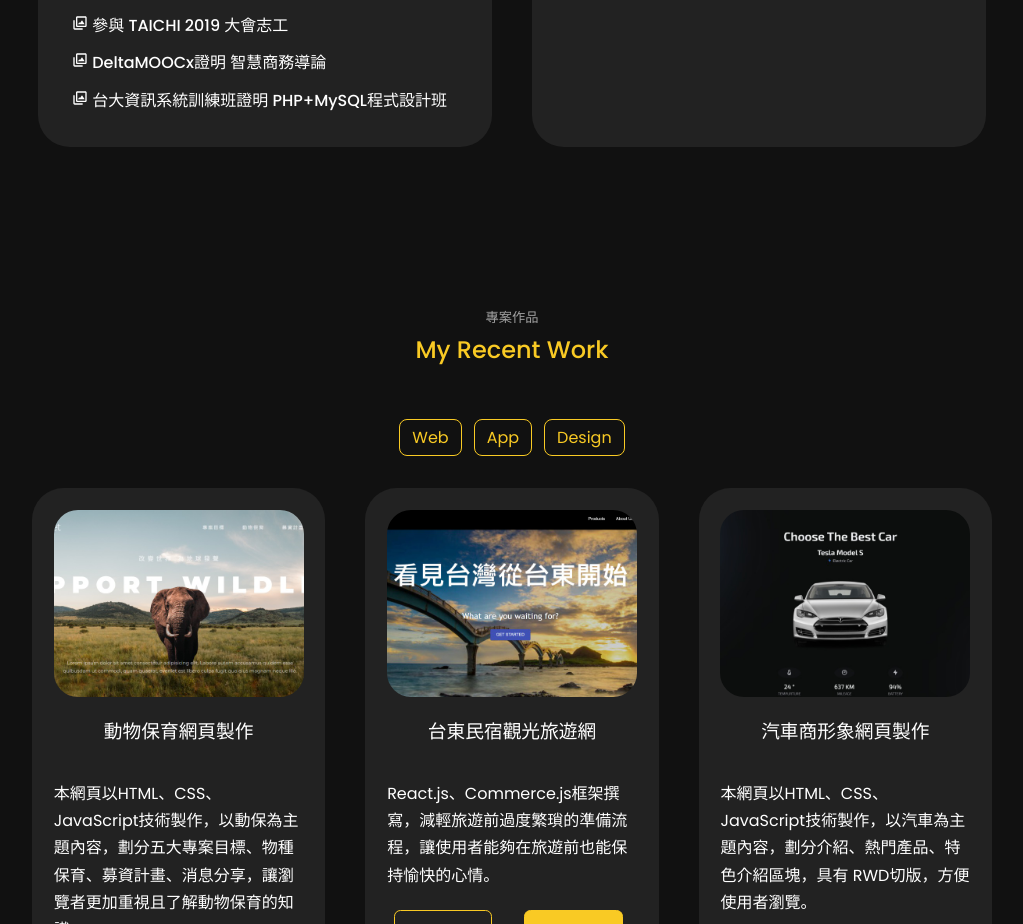
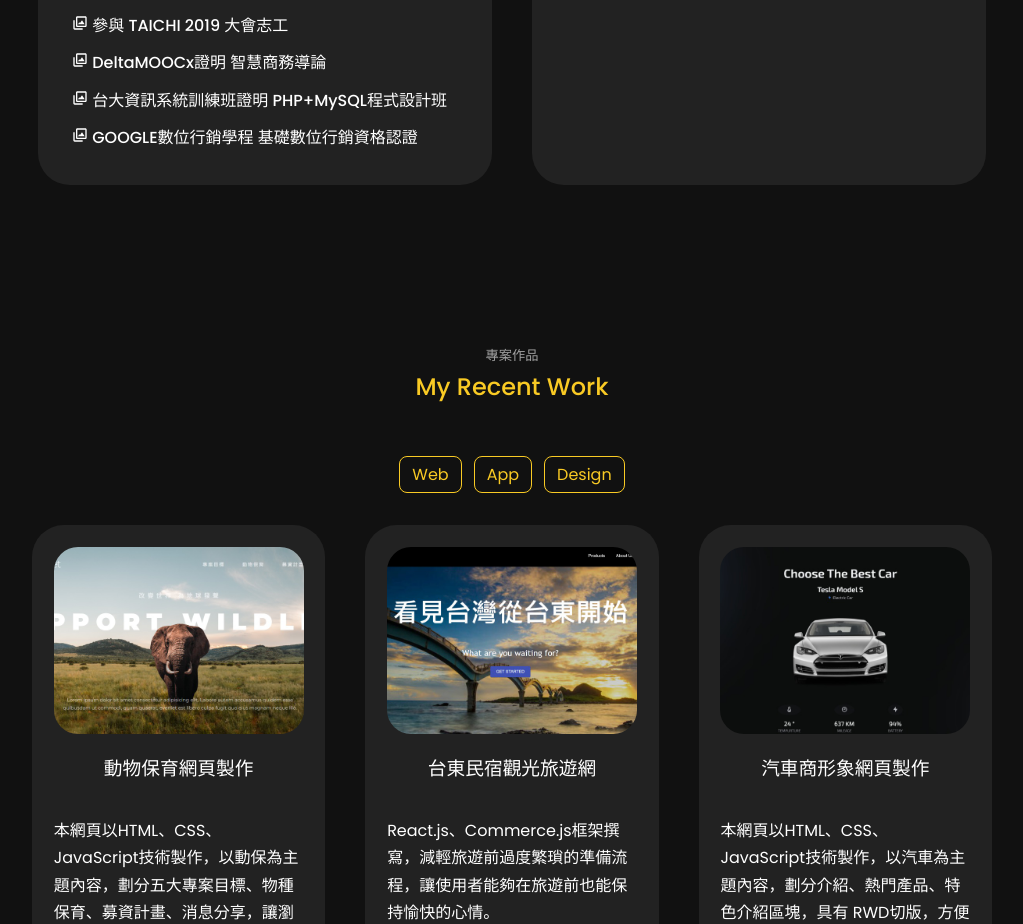
Before and after one commit to 02071819/tsengkuolun-portfolio, a React (Create React App) app: page / in a window 1280 px wide. Shown: the part 2301-3225 px from the top of the page, without its empty margins (128-1151 px from the left). Built offline with nearby package versions, Linux system fonts and the light colour scheme.

Commit message:
Update Skill.jsx

```diff
--- a/src/components/skill/Skill.jsx
+++ b/src/components/skill/Skill.jsx
@@ -25,6 +25,7 @@ import Paper4 from "../../assets/paper4.png";
 import Paper5 from "../../assets/paper5.PNG";
 import Paper6 from "../../assets/paper6.PNG";
 import Paper7 from "../../assets/paper7.png";
+import Paper8 from "../../assets/paper8.png";
 import { IoMdCloseCircleOutline } from "react-icons/io";
 
 const Skill = () => {
@@ -64,6 +65,12 @@ const Skill = () => {
       Paperimage: Paper6,
       title: "台大資訊系統訓練班證明",
       content: "PHP+MySQL程式設計班",
+    },
+    {
+      id: 7,
+      Paperimage: Paper8,
+      title: "GOOGLE數位行銷學程",
+      content: "基礎數位行銷資格認證",
     },
   ];
 
```
